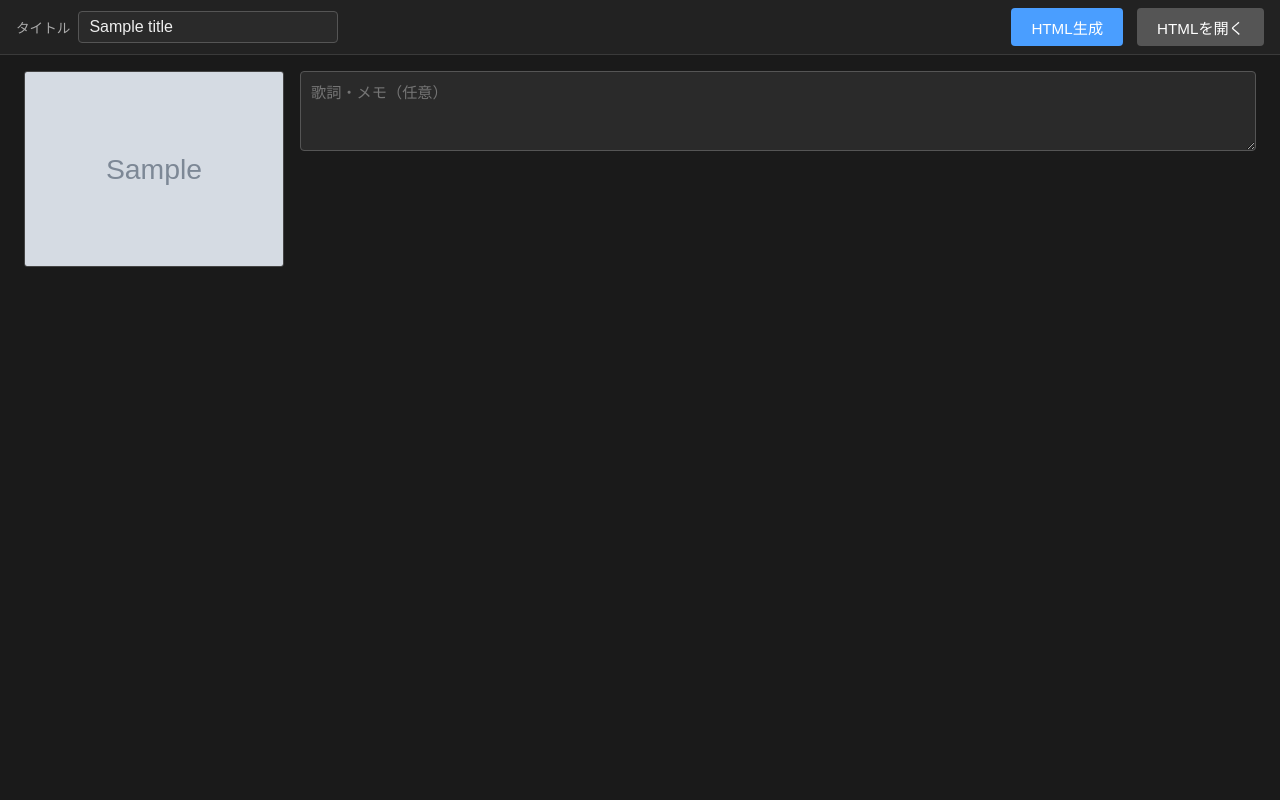
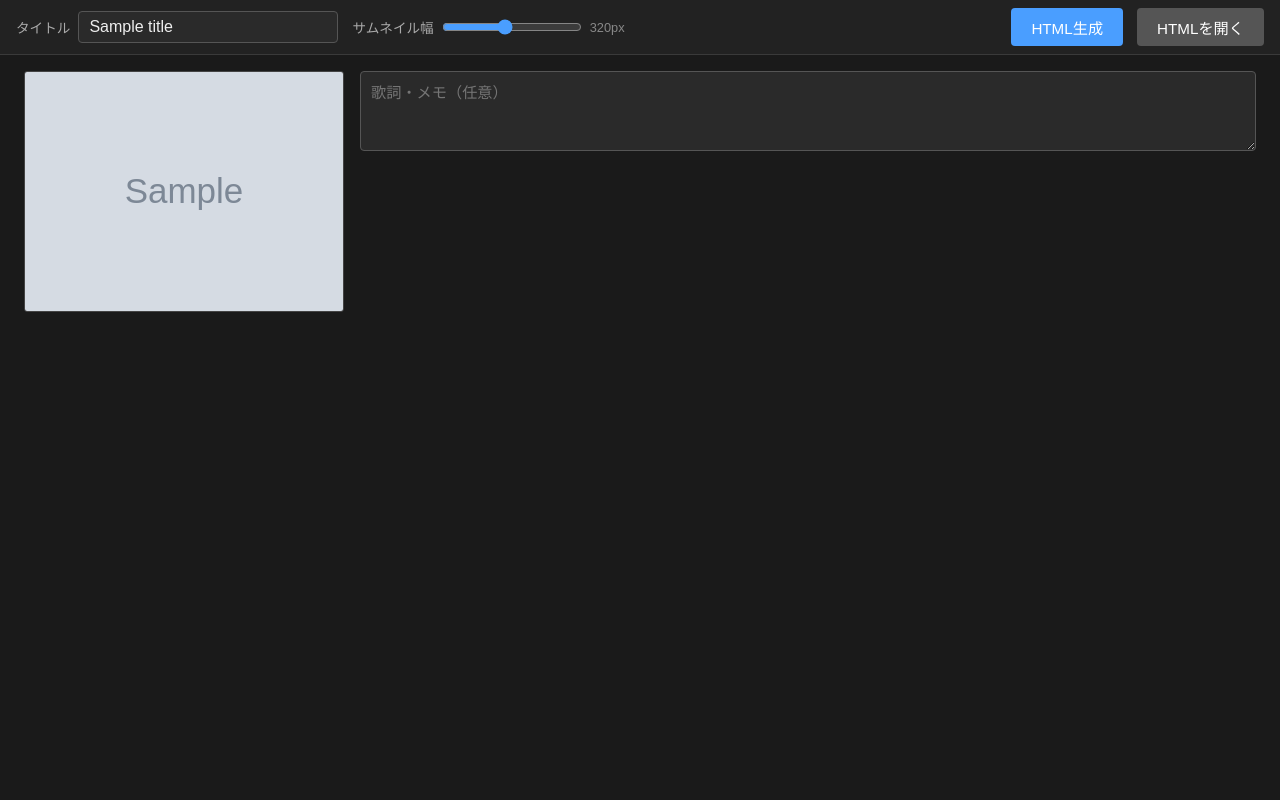
Before and after one commit to hiroaki-Konno/soturon, a Flask app: template templates/edit.html in a window 1280 px wide. Run offline with Flask 3, Linux system fonts and the light colour scheme; the template is opened without the code that fills it: most values are stand-ins (such as "Sample title", 1, 10 or a date in 2020); grey boxes marked "Sample" are stand-in pictures.

Commit message:
edit: 既存HTML再編集機能とサムネイル幅調整UIを追加
- index ページに保存済み楽譜一覧を表示、クリックで /edit へ遷移
- /edit?folder= クエリパラメータ対応、既存HTMLからlyricsを復元
- /api/score_folders エンドポイントを追加
- edit ページのサムネイルデフォルト幅を 320px に拡大
- スライダーで 160〜520px のリアルタイム幅調整

Co-Authored-By: Claude Sonnet 4.6 <noreply@anthropic.com>

```diff
--- a/app.py
+++ b/app.py
@@ -1,11 +1,14 @@
+import html as _html
 import json
 import os
+import re
 
 from flask import Flask, Response, jsonify, redirect, render_template, request, send_file
 from flask import stream_with_context
 from loguru import logger
 
 from core.processor import Processor
+from settings import SCORE_FOLDER_PATH
 
 app = Flask(__name__)
 _processor = Processor()
@@ -77,16 +80,51 @@ def api_save():
     return jsonify({"ok": True, "folder": folder})
 
 
+def _load_lyrics_from_html(folder: str, title: str) -> dict:
+    """既存HTMLから lyrics dict {0-indexed: text} を復元する"""
+    html_path = os.path.join(folder, f"{title}.html")
+    if not os.path.isfile(html_path):
+        return {}
+    with open(html_path, "r", encoding="utf-8") as f:
+        content = f.read()
+    lyrics = {}
+    pattern = re.compile(
+        r'<img class="score-img"[^>]*?alt="(\d+)"[^>]*>\s*<p class="lyric">(.*?)</p>',
+        re.DOTALL,
+    )
+    for m in pattern.finditer(content):
+        idx = int(m.group(1)) - 1
+        lyrics[idx] = _html.unescape(m.group(2))
+    return lyrics
+
+
+@app.route("/api/score_folders")
+def api_score_folders():
+    if not os.path.isdir(SCORE_FOLDER_PATH):
+        return jsonify({"folders": []})
+    folders = []
+    for name in sorted(os.listdir(SCORE_FOLDER_PATH), reverse=True):
+        path = os.path.join(SCORE_FOLDER_PATH, name)
+        if os.path.isdir(path) and os.path.isfile(os.path.join(path, f"{name}.html")):
+            folders.append({"name": name, "folder": path})
+    return jsonify({"folders": folders})
+
+
 @app.route("/edit")
 def edit():
-    folder = _processor.last_save_folder
+    folder = request.args.get("folder") or _processor.last_save_folder
     if not folder:
         return redirect("/")
+    if request.args.get("folder"):
+        _processor.last_save_folder = folder
+        _processor.title = os.path.basename(folder)
+    title = _processor.title
     images = sorted(
         f for f in os.listdir(folder)
         if f.lower().endswith((".jpg", ".jpeg", ".png"))
     )
-    return render_template("edit.html", title=_processor.title, images=images)
+    lyrics = _load_lyrics_from_html(folder, title)
+    return render_template("edit.html", title=title, images=images, lyrics=lyrics)
 
 
 @app.route("/api/saved_image/<path:filename>")
--- a/static/edit.js
+++ b/static/edit.js
@@ -3,6 +3,13 @@
 const statusText  = document.getElementById('status-text');
 const generateBtn = document.getElementById('generate-btn');
 const openBtn     = document.getElementById('open-btn');
+const slider      = document.getElementById('thumb-slider');
+const sizeLabel   = document.getElementById('thumb-size-label');
+
+slider.addEventListener('input', () => {
+  document.documentElement.style.setProperty('--thumb-w', `${slider.value}px`);
+  sizeLabel.textContent = `${slider.value}px`;
+});
 
 async function generate() {
   const title = document.getElementById('title-input').value.trim();
--- a/static/style.css
+++ b/static/style.css
@@ -1,3 +1,5 @@
+:root { --thumb-w: 320px; }
+
 * { box-sizing: border-box; margin: 0; padding: 0; }
 
 body {
@@ -245,6 +281,23 @@ canvas {
   height: 100vh;
 }
 
+.slider-label {
+  font-size: 0.85rem;
+  color: #aaa;
+  display: flex;
+  align-items: center;
+  gap: 8px;
+}
+.slider-label input[type="range"] {
+  width: 140px;
+  accent-color: #4a9eff;
+}
+#thumb-size-label {
+  font-size: 0.8rem;
+  color: #888;
+  min-width: 3.5em;
+}
+
 .edit-title-label {
   font-size: 0.85rem;
   color: #aaa;
@@ -278,7 +331,7 @@ canvas {
 }
 
 .edit-thumb {
-  width: 260px;
+  width: var(--thumb-w);
   flex-shrink: 0;
   border: 1px solid #444;
   border-radius: 3px;
--- a/templates/edit.html
+++ b/templates/edit.html
@@ -12,6 +12,11 @@
       <label class="edit-title-label">タイトル
         <input id="title-input" type="text" value="{{ title }}">
       </label>
+      <label class="slider-label">
+        サムネイル幅
+        <input id="thumb-slider" type="range" min="160" max="520" value="320" step="20">
+        <span id="thumb-size-label">320px</span>
+      </label>
       <div id="status-text" class="status-text"></div>
       <button id="generate-btn" onclick="generate()">HTML生成</button>
       <button id="open-btn" onclick="openHtml()" disabled>HTMLを開く</button>
@@ -25,7 +30,7 @@
           class="edit-memo"
           data-index="{{ loop.index0 }}"
           placeholder="歌詞・メモ（任意）"
-        ></textarea>
+        >{{ lyrics.get(loop.index0, '') }}</textarea>
       </div>
       {% endfor %}
     </div>
```
Also changed, not shown: other parts of static/style.css (+34 -0 lines), static/index.js (+19 -0 lines), templates/index.html (+7 -0 lines).
